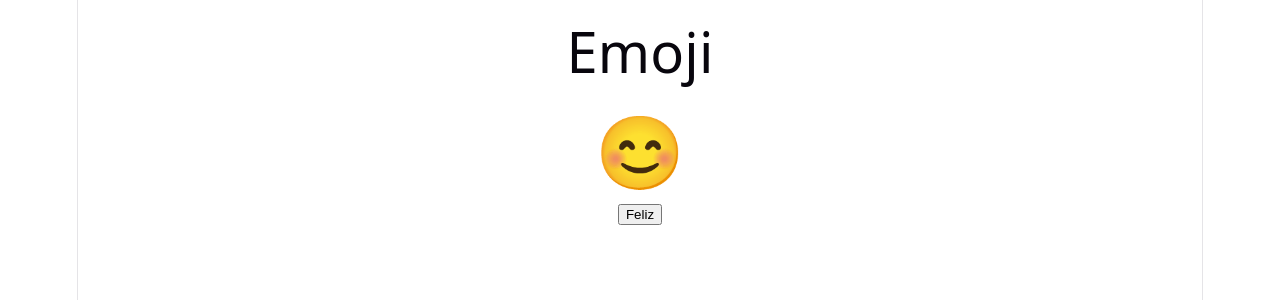
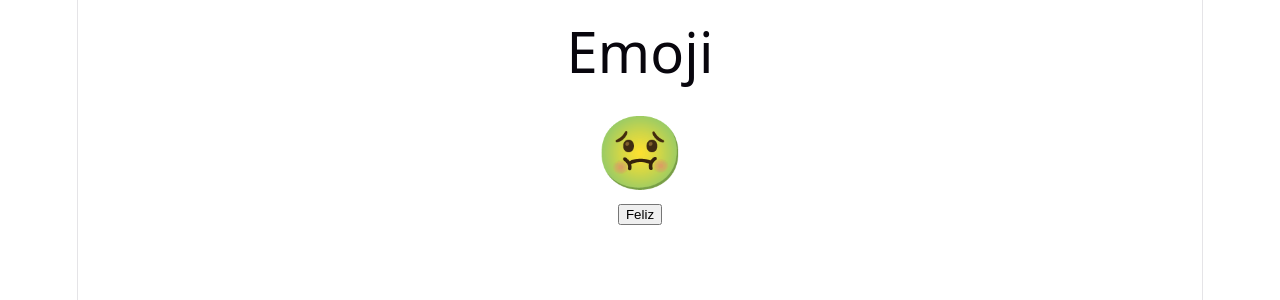
Before and after one commit to ufjf-dcc207/ufjf-dcc207-2026-3-a-atv06-brunoedson1, a React (Vite) app: page / in a window 1280 px wide. Shown: the top 300 px of the page. Built offline with nearby package versions, Linux system fonts and the light colour scheme.

Commit message:
adiciona stados utilizando useState

```diff
--- a/src/Emoji.tsx
+++ b/src/Emoji.tsx
@@ -1,3 +1,4 @@
+import { useState } from "react";
 import "./Emoji.css"
 
 type EMOJI_KEYS = "happy" | "sick" | "dead";
@@ -9,13 +10,14 @@ const EMOJI_MAP = new Map<EMOJI_KEYS, string>([
 ])
 
 export default function Emoji() {
-    let status:EMOJI_KEYS = "happy"
+    const [status, setStatus] = useState<EMOJI_KEYS>("sick");
 
     function happyClick() {
-        console.log(status);
-        status = "happy";
-        console.log(status);
+        console.log("Status:", status);
+        console.log("Happy");
+        setStatus("happy");
     }
+
     return (
         <>
             <div className="emoji">{EMOJI_MAP.get(status) || "🫥"}</div>
```
